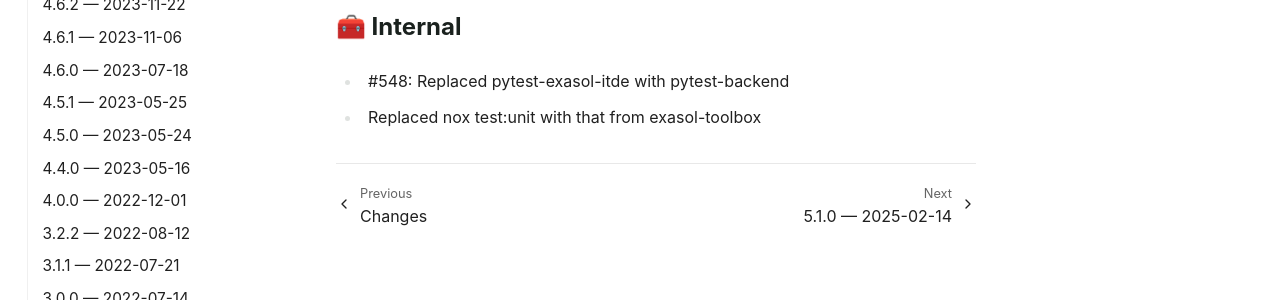
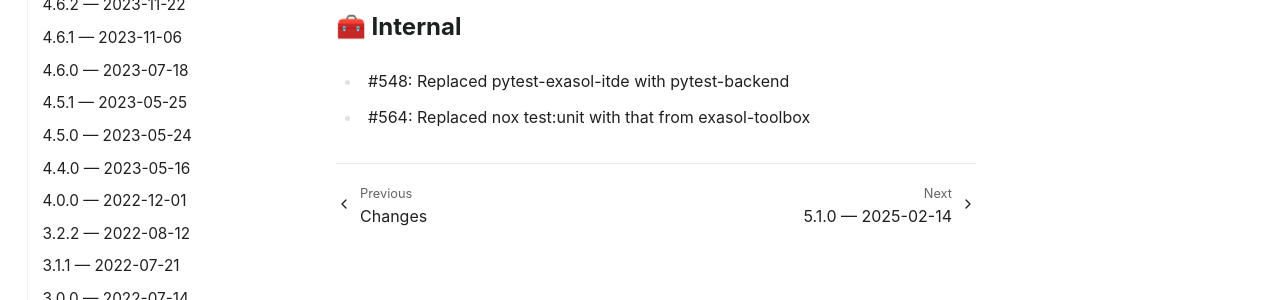
Before and after one commit to exasol/sqlalchemy-exasol, a Sphinx documentation site: the page built from doc/changes/unreleased.md, in a window 1280 px wide and 900 px high. Shown: the part 361-661 px from the top of the window. Built offline with Sphinx 7.4.7, drawn with Linux system fonts in a browser that asks for light colours; pages that are not in the unit, such as notebooks, are missing from menus.

Commit message:
Add missing issue reference to changelog

```diff
--- a/doc/changes/unreleased.md
+++ b/doc/changes/unreleased.md
@@ -8,4 +8,4 @@
 ## 🧰 Internal
 
 - #548: Replaced pytest-exasol-itde with pytest-backend
-- Replaced nox test:unit with that from exasol-toolbox
+- #564: Replaced nox test:unit with that from exasol-toolbox
```
